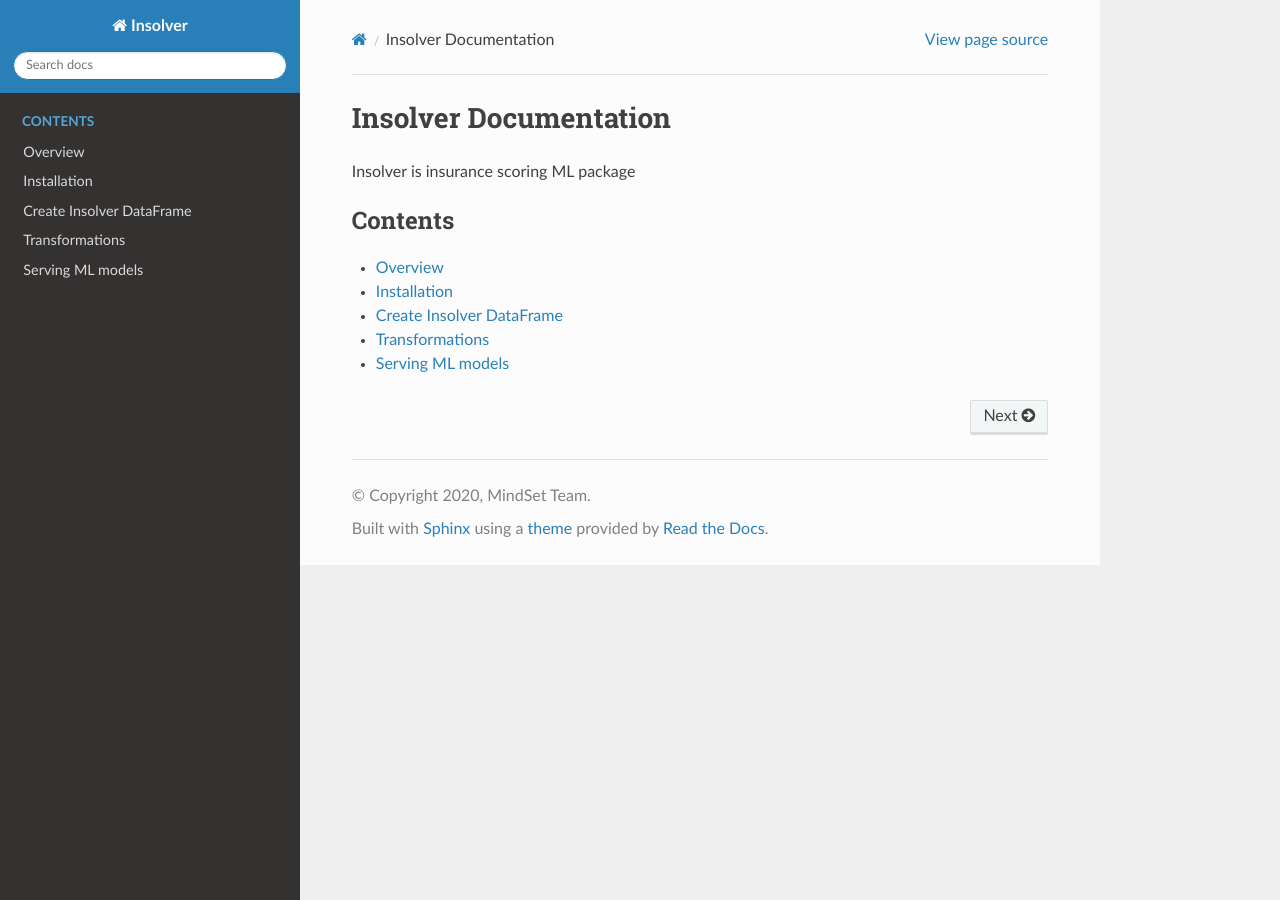
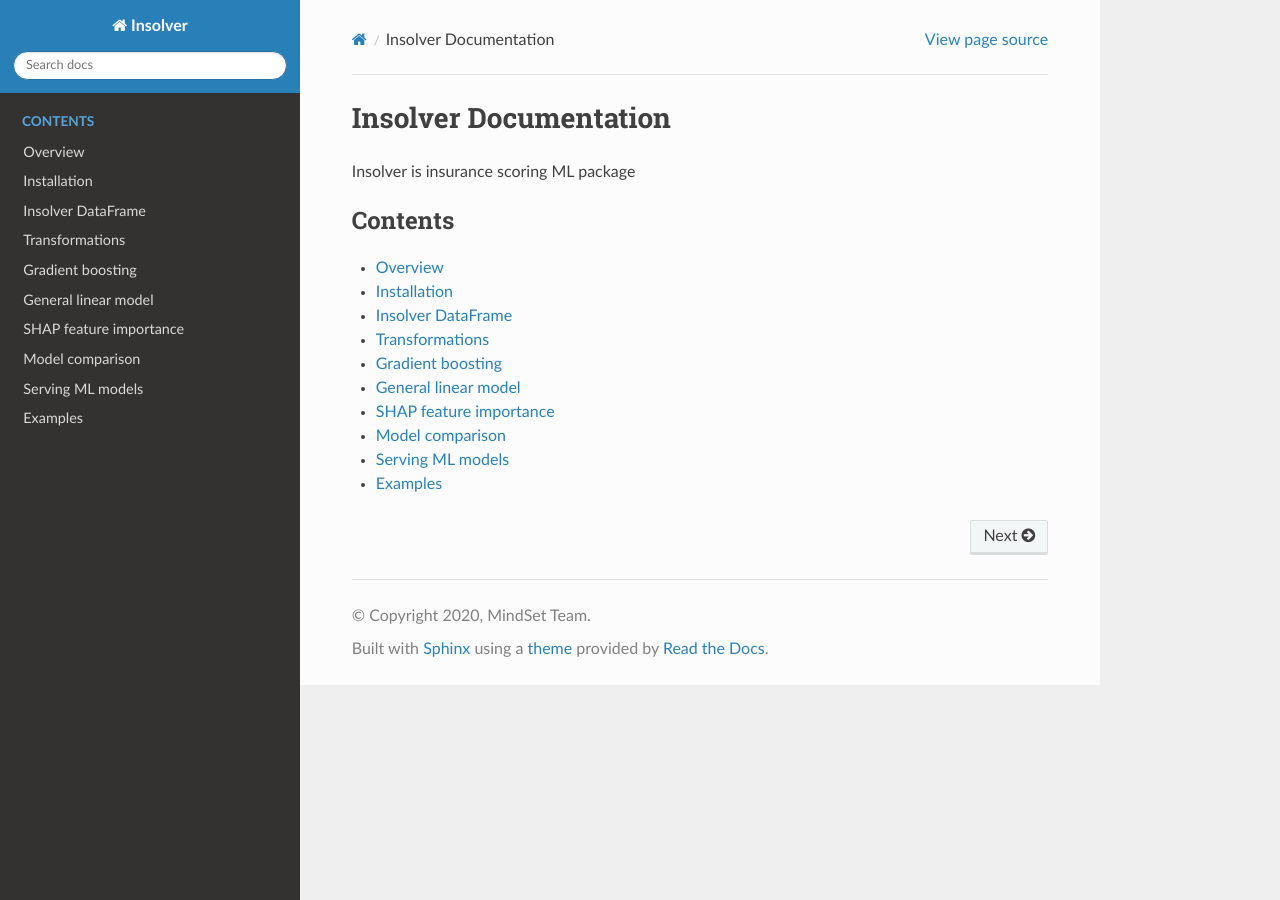
Before and after one commit to MindSetLib/Insolver, a Sphinx documentation site: the page built from docs/index.rst, in a window 1280 px wide. Built offline with Sphinx 7.4.7 and the Read the Docs theme 2.0.0, drawn with Linux system fonts in a browser that asks for light colours.

Commit message:
update docs

```diff
--- a/docs/index.rst
+++ b/docs/index.rst
@@ -14,6 +14,11 @@ Insolver is insurance scoring ML package
 
    source/overview
    source/installation
-   source/create_df
+   source/insolver_df
    source/transformations
+   source/InsolverGBMWrapper
+   source/InsolverGLMWrapper
+   source/shap_values
+   source/model_comparison
    source/serving
+   source/examples
--- /dev/null
+++ b/docs/source/InsolverGBMWrapper.md
@@ -0,0 +1 @@
+# Gradient boosting
--- /dev/null
+++ b/docs/source/InsolverGLMWrapper.md
@@ -0,0 +1 @@
+# General linear model
--- a/docs/source/create_df.md
+++ b/docs/source/insolver_df.md
@@ -1,4 +1,4 @@
-# Create Insolver DataFrame
+# Insolver DataFrame
 
 Create from pandas df:
 
--- /dev/null
+++ b/docs/source/model_comparison.md
@@ -0,0 +1 @@
+# Model comparison
--- /dev/null
+++ b/docs/source/shap_values.md
@@ -0,0 +1 @@
+# SHAP feature importance
```
Also changed, not shown: docs/source/examples.md (added, +4 -0 lines), docs/source/serving.md (+1 -1 lines).
